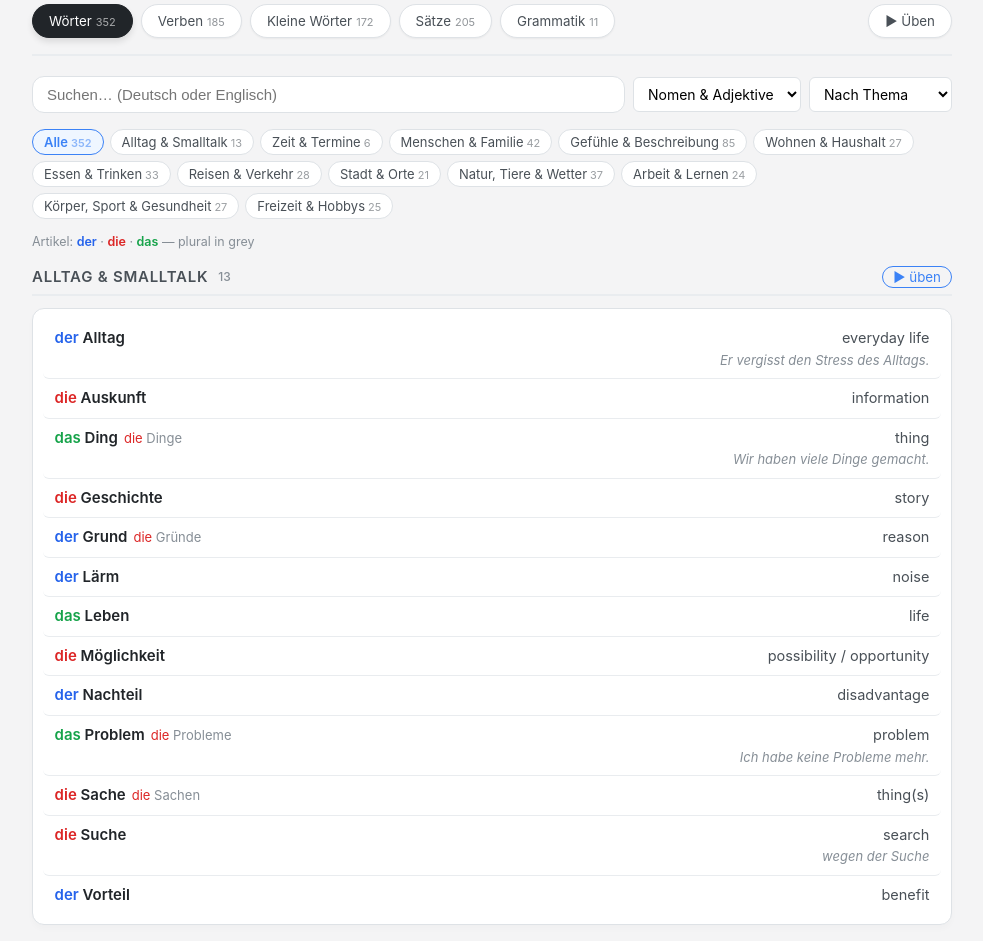
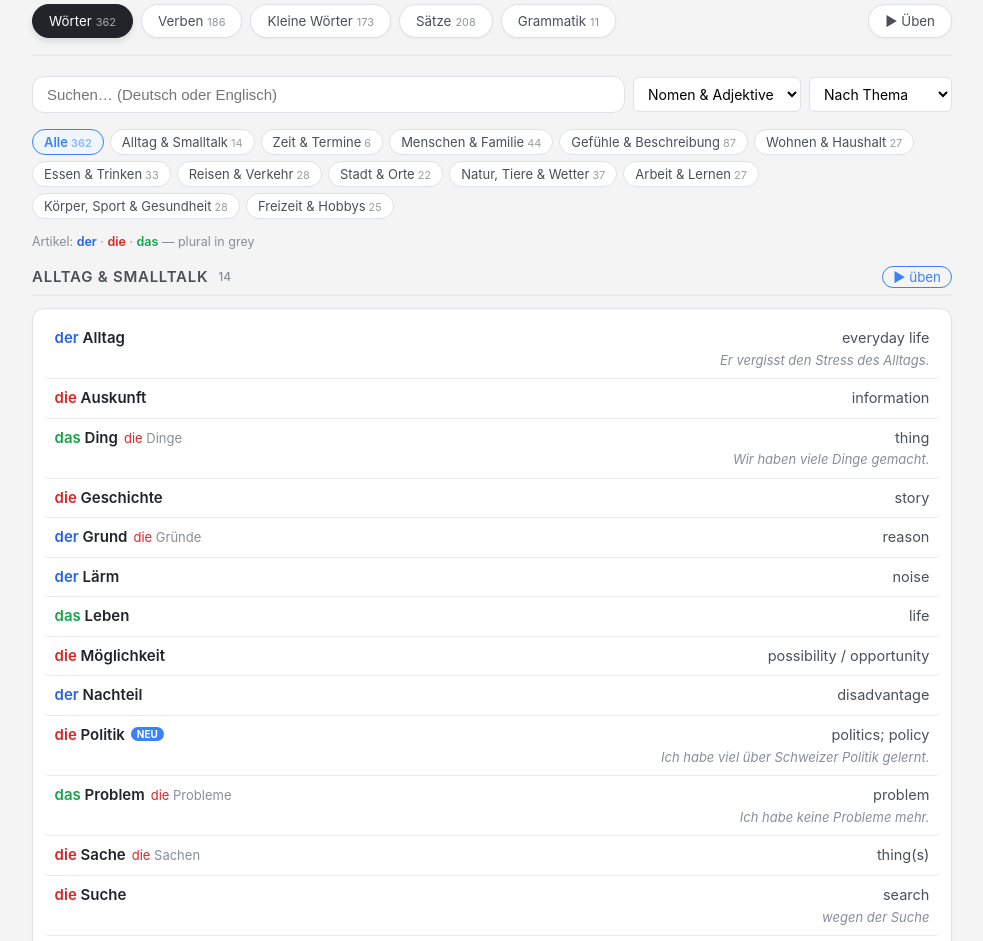
Before and after one commit to Tenceto/german_lessons, a plain HTML site: page index.html in a window 1280 px wide. Shown: the part 69-1010 px from the top of the page, without its empty margins (148-1131 px from the left). Drawn offline with Linux system fonts and the light colour scheme.

Commit message:
New words

```diff
--- a/index.html
+++ b/index.html
@@ -316,6 +316,7 @@ const WORDS = [
   {de: "kompliziert", en: "complicated", t: "adj", tags: ["gefuehle"], added: "2026-05-20"},
   {de: "das Konzert", pl: "die Konzerte", en: "concert", t: "noun", tags: ["freizeit"], added: "2026-06"},
   {de: "der Kopf", pl: "die Köpfe", en: "head", t: "noun", tags: ["gesundheit"], added: "2026-06"},
+  {de: "kräftig", en: "strong, powerful; hearty", t: "adj", tags: ["gesundheit"], komp: "kräftiger", sup: "am kräftigsten", ex: "Er ist sehr kräftig. / eine kräftige Suppe", added: "2026-11-19"},
   {de: "das Krafttraining", en: "strength training", t: "noun", tags: ["gesundheit"], added: "2026-06"},
   {de: "krank", en: "sick / ill", t: "adj", tags: ["gesundheit"], ex: "Aber er ist krank.", added: "2026-06"},
   {de: "das Krankenhaus", pl: "die Krankenhäuser", en: "hospital", t: "noun", tags: ["orte", "gesundheit"], added: "2026-06"},
@@ -380,6 +381,7 @@ const WORDS = [
   {de: "das Parterre", en: "ground floor (Swiss; also: das Erdgeschoss)", t: "noun", tags: ["wohnen"], added: "2026-06"},
   {de: "das Picknick", en: "picnic", t: "noun", tags: ["freizeit"], added: "2026-05-10"},
   {de: "die Piste", pl: "die Pisten", en: "ski slope", t: "noun", tags: ["freizeit"], ex: "eine schwarze Piste", added: "2026-06"},
+  {de: "die Politik", en: "politics; policy", t: "noun", tags: ["alltag"], ex: "Ich habe viel über Schweizer Politik gelernt.", added: "2026-11-19"},
   {de: "die Polizei", en: "police", t: "noun", tags: ["arbeit"], added: "2026-06"},
   {de: "das Postauto / der Bus", en: "bus", t: "noun", tags: ["reisen"], added: "2026-05-10"},
   {de: "praktisch", en: "practical", t: "adj", tags: ["gefuehle"], added: "2026-06"},
@@ -412,13 +414,16 @@ const WORDS = [
   {de: "der Schreibtisch", en: "desk", t: "noun", tags: ["wohnen"], added: "2026-05-21"},
   {de: "der Schwan", pl: "die Schwäne", en: "swan", t: "noun", tags: ["natur"], added: "2026-06"},
   {de: "schwarz", en: "black", t: "adj", tags: ["gefuehle"], added: "2026-06"},
+  {de: "Schweizer (+ Nomen)", en: "Swiss (before a noun)", t: "adj", tags: ["orte"], ex: "Schweizer Politik · der Schweizer Käse · in den Schweizer Bergen", note: "Never takes an ending — always 'Schweizer', whatever the gender or case.", added: "2026-11-19"},
   {de: "schwer", en: "heavy; difficult", t: "adj", tags: ["gefuehle"], ex: "Der Wagen ist schwer, er wiegt 300 kg.", added: "2026-06"},
   {de: "die Schwester", pl: "die Schwestern", en: "sister", t: "noun", tags: ["menschen"], added: "2026-06"},
   {de: "schwierig", en: "difficult", t: "adj", tags: ["gefuehle"], added: "2026-06"},
   {de: "der See", pl: "die Seen", en: "lake", t: "noun", tags: ["natur"], ex: "Wir sind zum Zugersee gegangen.", added: "2026-06"},
   {de: "das Segelboot", pl: "die Segelboote", en: "sailing boat", t: "noun", tags: ["reisen"], added: "2026-06"},
+  {de: "selbstsicher", en: "self-confident", t: "adj", tags: ["gefuehle"], komp: "selbstsicherer", ex: "Beim Sprechen bin ich selbstsicherer geworden.", added: "2026-11-19"},
   {de: "selten", en: "rare / seldom", t: "adj", tags: ["gefuehle"], added: "2026-06"},
   {de: "sensibel", en: "sensitive (not \"sensible\"!)", t: "adj", tags: ["gefuehle"], ex: "Er ist sensibel.", added: "2026-06"},
+  {de: "sicher", en: "safe; sure, confident", t: "adj", tags: ["gefuehle"], komp: "sicherer", sup: "am sichersten", ex: "Ich fühle mich beim Deutschsprechen sicherer.", note: "sich sicher fühlen = to feel confident/safe · Ich bin mir sicher = I'm sure", added: "2026-11-19"},
   {de: "das Silvester", en: "New Year's Eve (31 Dec)", t: "noun", tags: ["zeit"], ex: "an Silvester", added: "2026-06"},
   {de: "die Sorge", pl: "die Sorgen", en: "worry, worries", t: "noun", tags: ["gefuehle"], added: "2026-06"},
   {de: "spannend", en: "exciting", t: "adj", tags: ["gefuehle"], added: "2026-05-20"},
@@ -430,6 +435,7 @@ const WORDS = [
   {de: "stark", en: "strong", t: "adj", tags: ["gefuehle"], ex: "stark werden (to become strong)", added: "2026-06"},
   {de: "der Stein", pl: "die Steine", en: "stone", t: "noun", tags: ["natur"], added: "2026-05-21"},
   {de: "der Stern", pl: "die Sterne", en: "star", t: "noun", tags: ["natur"], added: "2026-06"},
+  {de: "das Stipendium", pl: "die Stipendien", en: "scholarship, grant", t: "noun", tags: ["arbeit"], added: "2026-11-19"},
   {de: "der Stock", en: "floor, storey", t: "noun", tags: ["wohnen"], ex: "im zweiten Stock", added: "2026-06"},
   {de: "streng", en: "strict; (Swiss) busy / demanding", t: "adj", tags: ["gefuehle"], ex: "eine strenge Arbeitswoche", added: "2026-06"},
   {de: "der Stress", en: "stress", t: "noun", tags: ["gesundheit"], added: "2026-06"},
@@ -442,6 +448,7 @@ const WORDS = [
   {de: "der Tennisball", pl: "die Tennisbälle", en: "tennis ball", t: "noun", tags: ["freizeit"], added: "2026-06"},
   {de: "der Teppich", en: "carpet", t: "noun", tags: ["wohnen"], added: "2026-05-21"},
   {de: "teuer", en: "expensive", t: "adj", tags: ["gefuehle"], komp: "teurer", sup: "am teuersten", ex: "Amazon ist viel teurer als Galaxus.", added: "2026-05-20"},
+  {de: "das Thema", pl: "die Themen", en: "topic, subject", t: "noun", tags: ["arbeit"], ex: "Wir haben schwierige Themen besprochen.", added: "2026-11-19"},
   {de: "das Thermalbad", pl: "die Thermalbäder", en: "thermal bath, hot spring", t: "noun", tags: ["orte", "freizeit"], added: "2026-06"},
   {de: "das Tier", pl: "die Tiere", en: "animal", t: "noun", tags: ["natur"], added: "2026-06"},
   {de: "der Tisch", en: "table", t: "noun", tags: ["wohnen"], added: "2026-05-10"},
@@ -458,6 +465,7 @@ const WORDS = [
   {de: "üblich", en: "usual / common", t: "adj", tags: ["gefuehle"], added: "2026-06"},
   {de: "die Übung / die Hörübung", en: "exercise / listening exercise", t: "noun", tags: ["arbeit"], added: "2026-05-20"},
   {de: "die Umgebung", en: "environment", t: "noun", tags: ["natur"], added: "2026-05-20"},
+  {de: "ungebildet", en: "uneducated", t: "adj", tags: ["menschen"], note: "opposite: gebildet (educated)", added: "2026-11-19"},
   {de: "unmöglich", en: "impossible", t: "adj", tags: ["gefuehle"], added: "2026-06"},
   {de: "unterschiedlich", en: "different, varying", t: "adj", tags: ["gefuehle"], added: "2026-06"},
   {de: "unvorhersehbar / unberechenbar", en: "unpredictable", t: "adj", tags: ["gefuehle"], added: "2026-06"},
@@ -469,8 +477,10 @@ const WORDS = [
   {de: "der Verkehr", en: "traffic", t: "noun", tags: ["reisen"], added: "2026-05-20"},
   {de: "verschieden", en: "different", t: "adj", tags: ["gefuehle"], added: "2026-05-21"},
   {de: "die Verspätung", pl: "die Verspätungen", en: "delay", t: "noun", tags: ["reisen"], added: "2026-06"},
+  {de: "das Vertrauen", en: "trust", t: "noun", tags: ["menschen"], ex: "Ich habe Vertrauen zu dir.", note: "verb: vertrauen (+ Dativ) — Ich vertraue dir.", added: "2026-11-19"},
   {de: "verzweifelt", en: "desperate", t: "adj", tags: ["gefuehle"], added: "2026-05-20"},
   {de: "vielsprachig", en: "multilingual", t: "adj", tags: ["arbeit"], added: "2026-05-10"},
+  {de: "die Vokabel", pl: "die Vokabeln", en: "vocabulary word", t: "noun", tags: ["arbeit"], ex: "ein paar neue Vokabeln", added: "2026-11-19"},
   {de: "der Vorteil", en: "benefit", t: "noun", tags: ["alltag"], added: "2026-05-20"},
   {de: "der Vulkan", pl: "die Vulkane", en: "volcano", t: "noun", tags: ["natur"], added: "2026-06"},
   {de: "wach", en: "awake", t: "adj", tags: ["gefuehle"], ex: "wach werden (to wake up)", added: "2026-06"},
@@ -506,6 +516,7 @@ const WORDS = [
 
 // Verbs. pp = Partizip II, aux = "h" (haben) | "s" (sein), irr: 1 = irregular, sep = separable prefix, du/er = only if the vowel changes (fährst/fährt).
 const VERBS = [
+  {de: "besprechen", en: "to discuss", pp: "besprochen", aux: "h", irr: 1, du: "besprichst", er: "bespricht", ex: "Wir haben schwierige Themen besprochen.", note: "takes a direct object (no 'über'): etwas besprechen = über etwas sprechen", added: "2026-11-19"},
   {de: "sein", en: "to be", pp: "gewesen", aux: "s", irr: 1, modal: 1, conj: ["bin", "bist", "ist", "sind", "seid", "sind"], prat: "war", ex: "Wir sind noch nie dort gewesen.", added: "2026-05-10"},
   {de: "haben", en: "to have", pp: "gehabt", aux: "h", irr: 1, modal: 1, conj: ["habe", "hast", "hat", "haben", "habt", "haben"], prat: "hatte", ex: "Ich hatte Besuch.", added: "2026-05-10"},
   {de: "werden", en: "to become / will (future)", pp: "geworden", aux: "s", irr: 1, modal: 1, conj: ["werde", "wirst", "wird", "werden", "werdet", "werden"], prat: "wurde", ex: "Im Oktober werden wir nach Peru reisen. · Wie alt bist du geworden?", added: "2026-05-10"},
@@ -701,6 +712,7 @@ const SMALL = [
   {de: "dagegen", en: "against (it / that) / on the other hand", g: "conn", added: "2026-05-27"},
   {de: "damit", en: "so that (with a subject)", g: "conn", ex: "damit er versteht", added: "2026-05-27"},
   {de: "deshalb", en: "therefore / that's why", g: "conn", added: "2026-05-10"},
+  {de: "oft", en: "often", g: "zeit", ex: "Das sind Wörter, die ich oft benutze.", added: "2026-11-19"},
   {de: "stattdessen", en: "instead (of that)", g: "conn", added: "2026-05-27"},
   {de: "um … zu", en: "in order to", g: "conn", ex: "um nach Hause zu gehen", added: "2026-05-10"},
   {de: "weil", en: "because", g: "conn", ex: "verb geht ans Ende vom Satz", added: "2026-05-20"},
@@ -1075,7 +1087,10 @@ const PHRASES = [
   {de: "am Ende der Strasse", en: "at the end of the street", tags: ["orte"], added: "2026-05-27"},
   {de: "der Strasse folgen", en: "follow the street", tags: ["orte"], added: "2026-05-27"},
   {de: "auf der rechten Seite", en: "on the right side", tags: ["orte"], added: "2026-05-27"},
-  {de: "auf der linken Seite", en: "on the left side", tags: ["orte"], added: "2026-05-27"}
+  {de: "auf der linken Seite", en: "on the left side", tags: ["orte"], added: "2026-05-27"},
+  {de: "Passt schon!", en: "It's fine / No worries / Don't mention it", tags: ["alltag"], note: "Very common in Switzerland & southern Germany — answer to thanks or a small apology.", added: "2026-11-19"},
+  {de: "Das sind Wörter, die ich oft benutze.", en: "These are words that I use often.", tags: ["arbeit"], note: "Relative clause: die … benutze → verb goes to the end.", added: "2026-11-19"},
+  {de: "Ich fühle mich beim Deutschsprechen sicherer.", en: "I feel more confident speaking German.", tags: ["gefuehle"], added: "2026-11-19"},
 ];
 
 // Grammar reference (in learning order). rules: {t: rule, ex: example, note}. ex: [German, English] example pairs.
```
